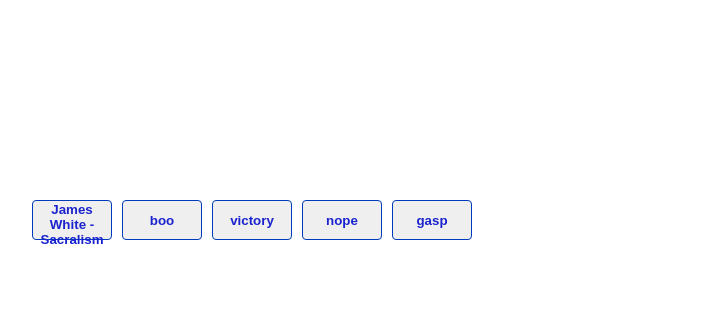
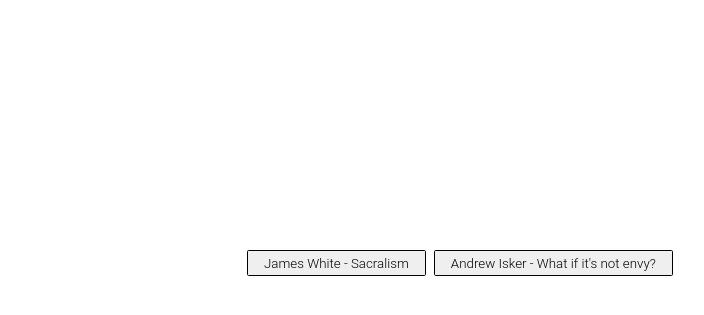
Before and after one commit to danielrwoodward/reformedSoundboard, a PHP site: page / in a window 1280 px wide. Shown: the part 150-465 px from the top of the page, without its empty margins (393-1097 px from the left). Run offline with PHP 8.4, Linux system fonts and the light colour scheme.

Commit message:
added sample audio and slight styles

```diff
--- a/index.html
+++ b/index.html
@@ -1,8 +1,10 @@
 <!DOCTYPE html>
-<html>
+<html lang="en">
   <head>
-    <title>Parcel Sandbox</title>
-    <meta charset="UTF-8" />
+    <meta charset="UTF-8">
+    <meta name="viewport" content="width=device-width, initial-scale=1.0">
+    <meta http-equiv="X-UA-Compatible" content="ie=edge">
+    <title>HTML 5 Boilerplate</title>
     <link rel="stylesheet" href="styles.css" />
     <script type="text/javascript">
       function play_sound(clicked_id) {
@@ -16,10 +18,7 @@
     <div class="container">
       <div class="center">
         <button id="james-white-sacralism" onClick="play_sound(this.id)">James White - Sacralism</button>
-        <button id="boo" onClick="play_sound(this.id)">boo</button>
-        <button id="victory" onClick="play_sound(this.id)">victory</button>
-        <button id="nope" onClick="play_sound(this.id)">nope</button>
-        <button id="gasp" onClick="play_sound(this.id)">gasp</button>
+        <button id="andrew-isker-not-envy" onClick="play_sound(this.id)">Andrew Isker - What if it's not envy?</button>
       </div>
     </div>
   </body>
--- a/styles.css
+++ b/styles.css
@@ -2,23 +2,28 @@
   position: absolute;
   top: 50%;
   left: 50%;
-  margin-top: -50px;
-  margin-left: -50px;
-  width: 100px;
-  height: 100px;
+
+
 }
 .center {
-  display: flex;
-  justify-content: center;
-  align-items: center;
+
 }
 button {
-  min-width: 80px;
-  height: 40px;
-  margin-left: 10px;
-  border-radius: 4px;
-  border: 1px solid rgb(0, 59, 187);
-  cursor: pointer;
-  color: rgb(26, 35, 205);
-  font-weight: 600;
+display:inline-block;
+padding:0.35em 1.2em;
+border:0.1em solid #000000;
+margin:0 0.3em 0.3em 0;
+border-radius:0.12em;
+box-sizing: border-box;
+text-decoration:none;
+font-family:'Roboto',sans-serif;
+font-weight:300;
+color:#000000;
+text-align:center;
+transition: all 0.2s;
 }
+
+button:hover{
+color:#000000;
+background-color:#FFFFFF;
+}
```
Also changed, not shown: 1 other file.
